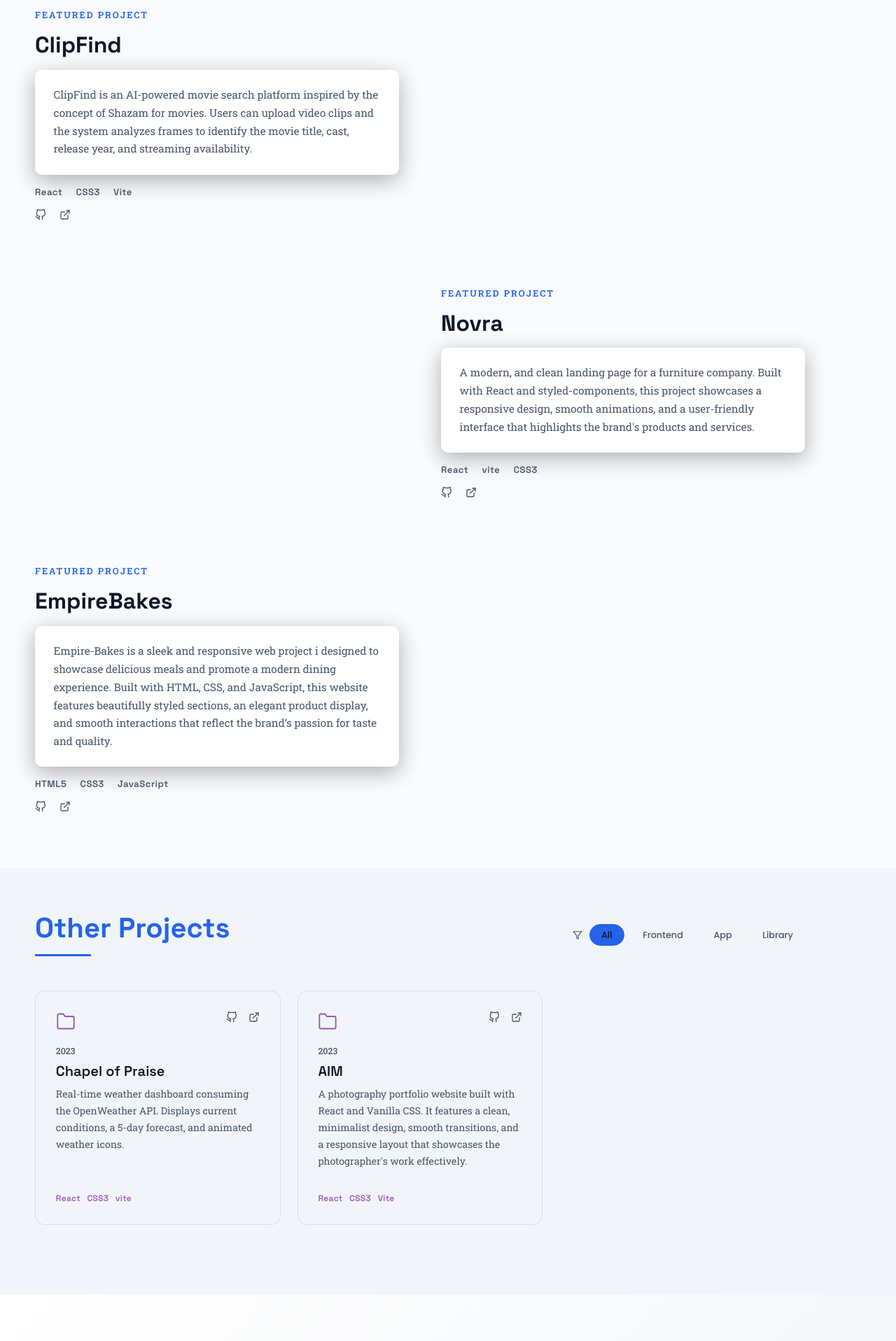
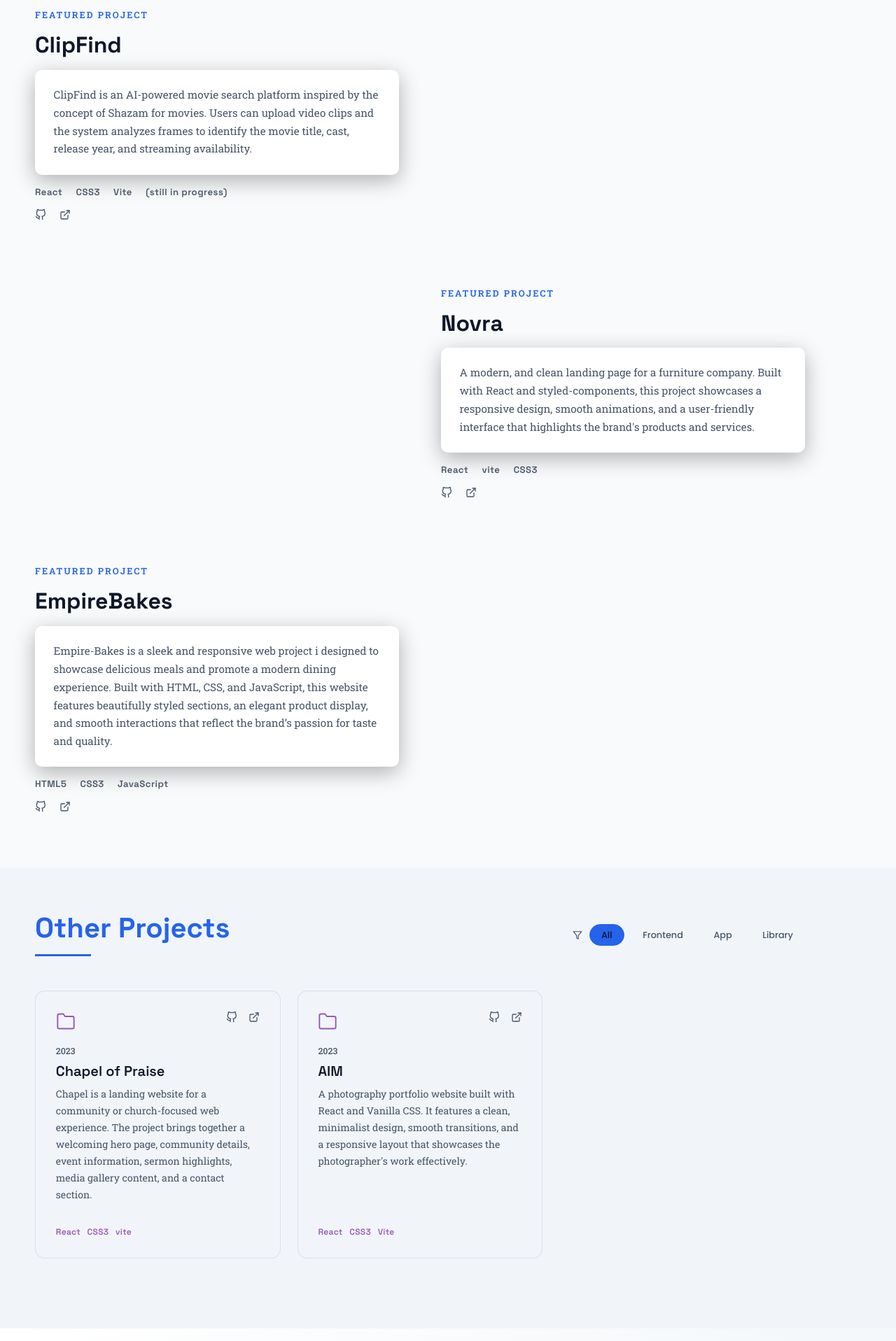
Before and after one commit to FortuneNnah/Portfolio, a React (Vite) app: page /projects in a window 1280 px wide. Shown: the part 562-2479 px from the top of the page at 70% size. Built offline with nearby package versions, Linux system fonts and the light colour scheme.

Commit message:
fix: Update project details and improve contact section text

```diff
--- a/src/Components/Contact.jsx
+++ b/src/Components/Contact.jsx
@@ -174,7 +174,7 @@ catch (err) {
             <p className="contact-hero-eyebrow">Get In Touch</p>
             <h1 className="contact-hero-heading">Let's Work Together</h1>
             <p className="contact-hero-sub">
-              Have a project in mind, a question? My inbox is always open. I'll get back to you within 24 hours.
+              Have a project in mind or a question? My inbox is always open. I'll get back to you within 24 hours.
             </p>
           </div>
         </section>
--- a/src/Components/Projects.jsx
+++ b/src/Components/Projects.jsx
@@ -38,9 +38,9 @@ const projects = [
     title: "ClipFind",
     description:
       "ClipFind is an AI-powered movie search platform inspired by the concept of Shazam for movies. Users can upload video clips and the system analyzes frames to identify the movie title, cast, release year, and streaming availability.",
-    tags: ["React", "CSS3", "Vite"],
+    tags: ["React", "CSS3", "Vite","(still in progress)"],
     category: "Frontend",
-    liveUrl: "https://clipfind.netlify.app",
+    liveUrl: "",
     repoUrl: "https://github.com/FortuneNnah/ClipFInd",
     featured: true,
     year: "2024",
@@ -73,8 +73,8 @@ const projects = [
     id: 4,
     title: "Chapel of Praise",
     description:
-      "Real-time weather dashboard consuming the OpenWeather API. Displays current conditions, a 5-day forecast, and animated weather icons.",
-    tags: ["React", "CSS3", "vite"],
+      "Chapel is a landing website for a community or church-focused web experience. The project brings together a welcoming hero page, community details, event information, sermon highlights, media gallery content, and a contact section.",
+    tags: ["React", "CSS3", "vite",],
     category: "App",
     liveUrl: "https://chapelofpraise.netlify.app",
     repoUrl: "https://github.com/FortuneNnah/ChapelofPraise",
```
Also changed, not shown: 1 other file (tests, documents, lock files or other folders).
